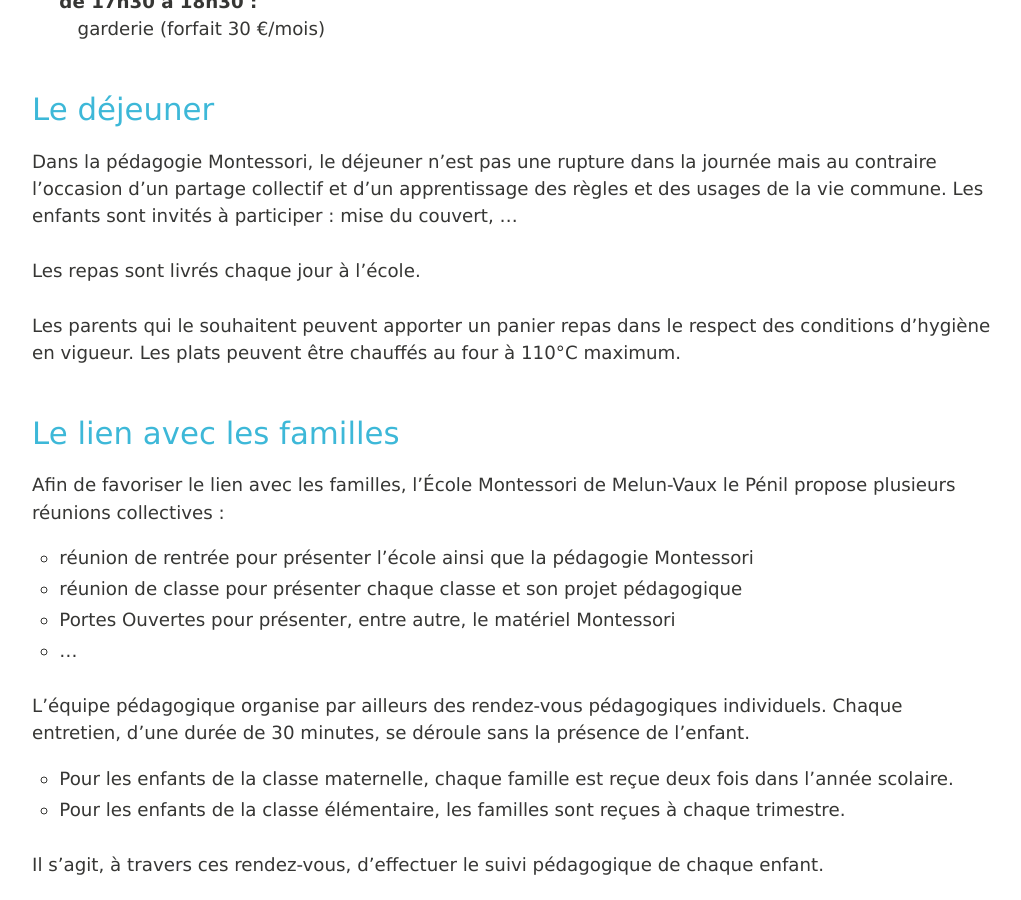
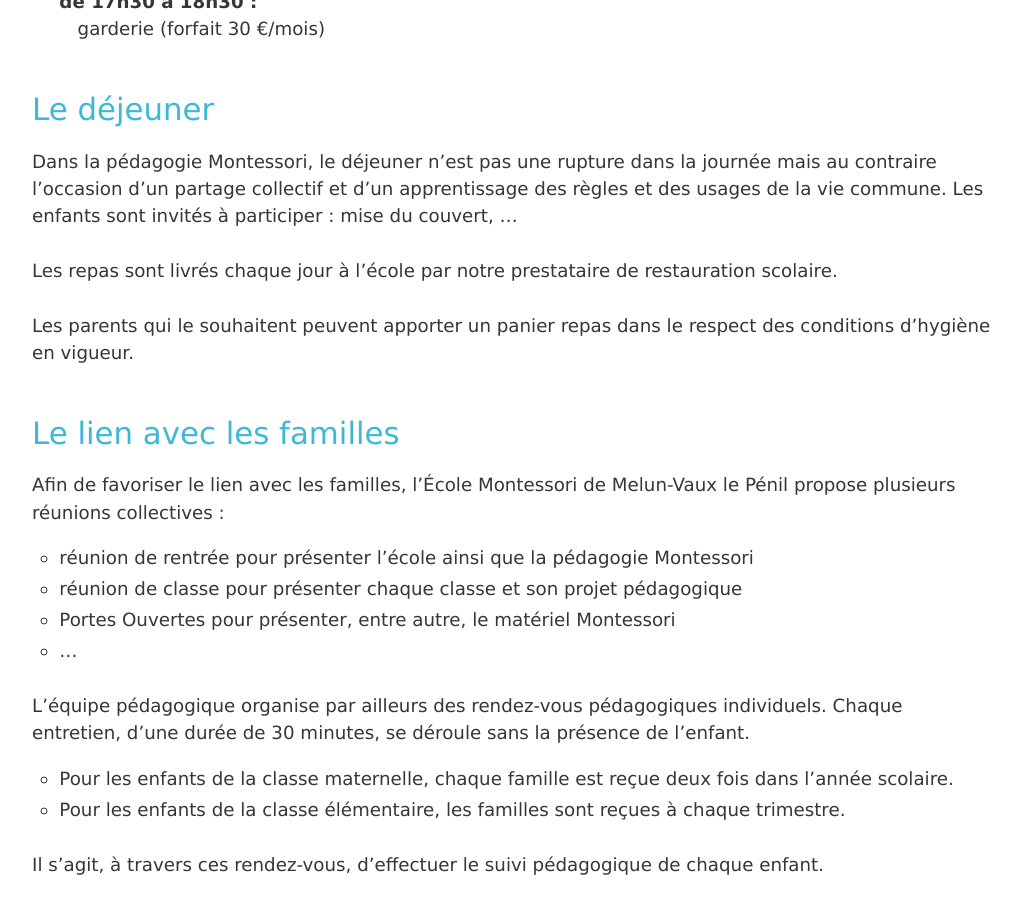
Before and after one commit to montessori-melun/montessori-melun.github.io, a Jekyll site: the page built from ecole/vie-ecole.md, in a window 1280 px wide and 900 px high, scrolled down 1030 px. Shown: the whole window, without its empty margins (128-1149 px from the left). Built offline with Jekyll 4.4.1, drawn with Linux system fonts in a browser that asks for light colours.

Commit message:
Update vie-ecole.md

```diff
--- a/ecole/vie-ecole.md
+++ b/ecole/vie-ecole.md
@@ -23,9 +23,9 @@ de 17h30 à 18h30 :
 
 Dans la pédagogie Montessori, le déjeuner n’est pas une rupture dans la journée mais au contraire l’occasion d’un partage collectif et d’un apprentissage des règles et des usages de la vie commune. Les enfants sont invités à participer : mise du couvert, ...
 
-Les repas sont livrés chaque jour à l’école.
+Les repas sont livrés chaque jour à l’école par notre prestataire de restauration scolaire.
 
-Les parents qui le souhaitent peuvent apporter un panier repas dans le respect des  conditions d’hygiène en vigueur. Les plats peuvent être chauffés au four à 110°C maximum.
+Les parents qui le souhaitent peuvent apporter un panier repas dans le respect des  conditions d’hygiène en vigueur.
 
 # Le lien avec les familles
 
```
